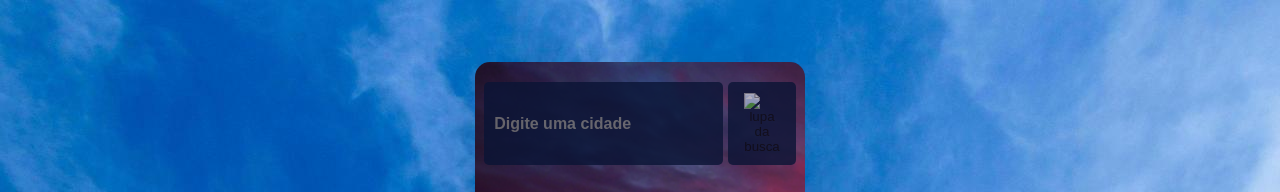
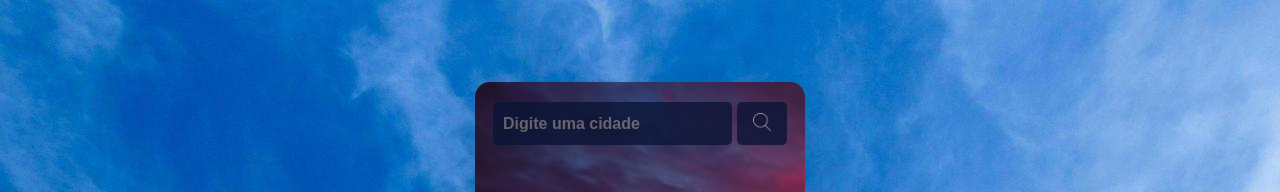
Before and after one commit to mmendesdev/Weather-forecast-, a plain HTML site: page index.html in a window 1280 px wide. Shown: the top 192 px of the page. Drawn offline with Linux system fonts and the light colour scheme.

Commit message:
alteração no html, lupa

```diff
--- a/index.html
+++ b/index.html
@@ -23,7 +23,7 @@
             <input type="text" id="input-busca" placeholder="Digite uma cidade" />
 
             <button class="btn-busca">
-                <img class="lupa" src="./src/imagens/lupa.png" alt="lupa da busca" />
+                <img class="lupa" src="./imagens/lupa.png" alt="lupa da busca" />
             </button>
         </div>
         <div class="informacao-principal">
```
